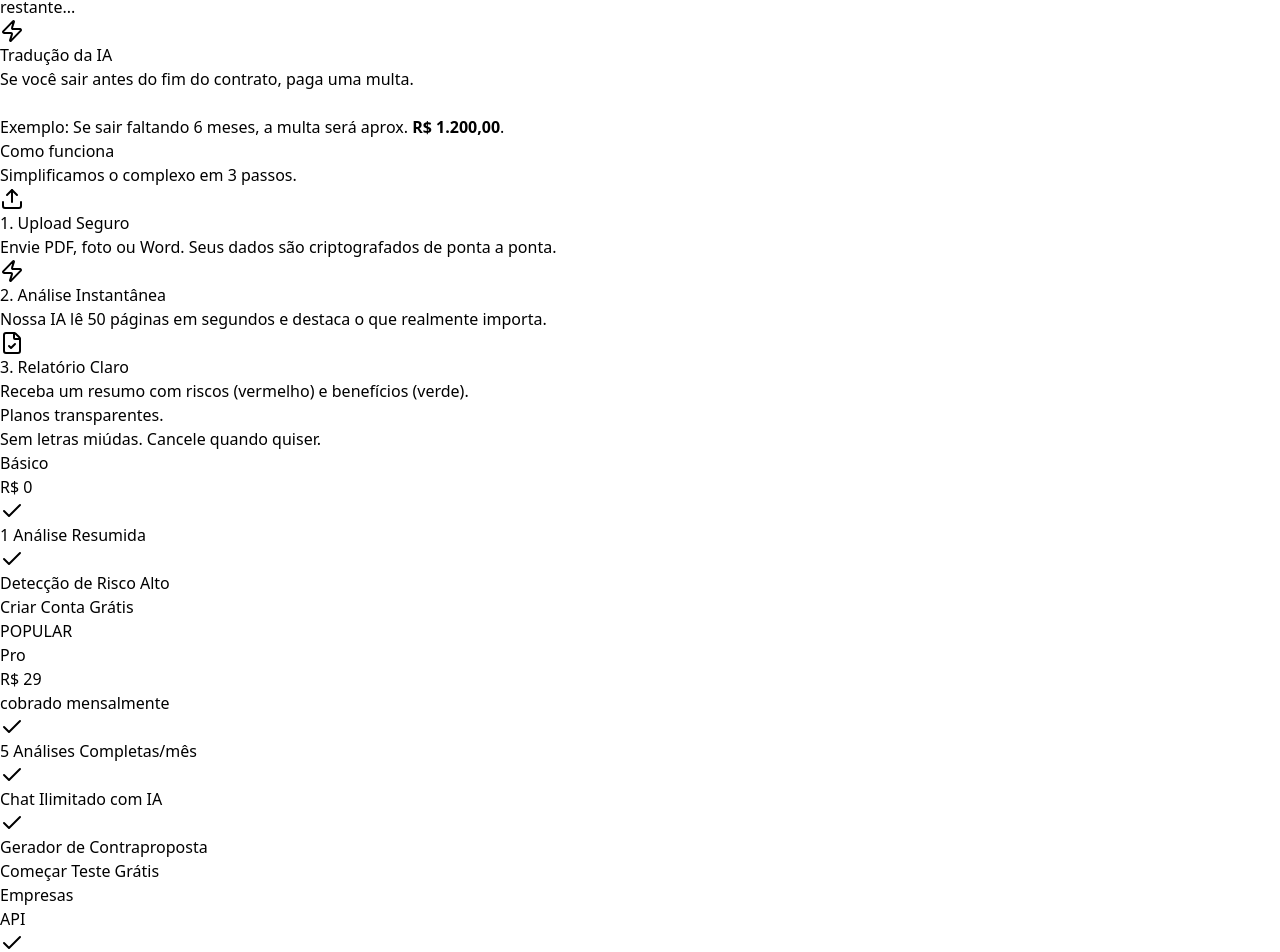
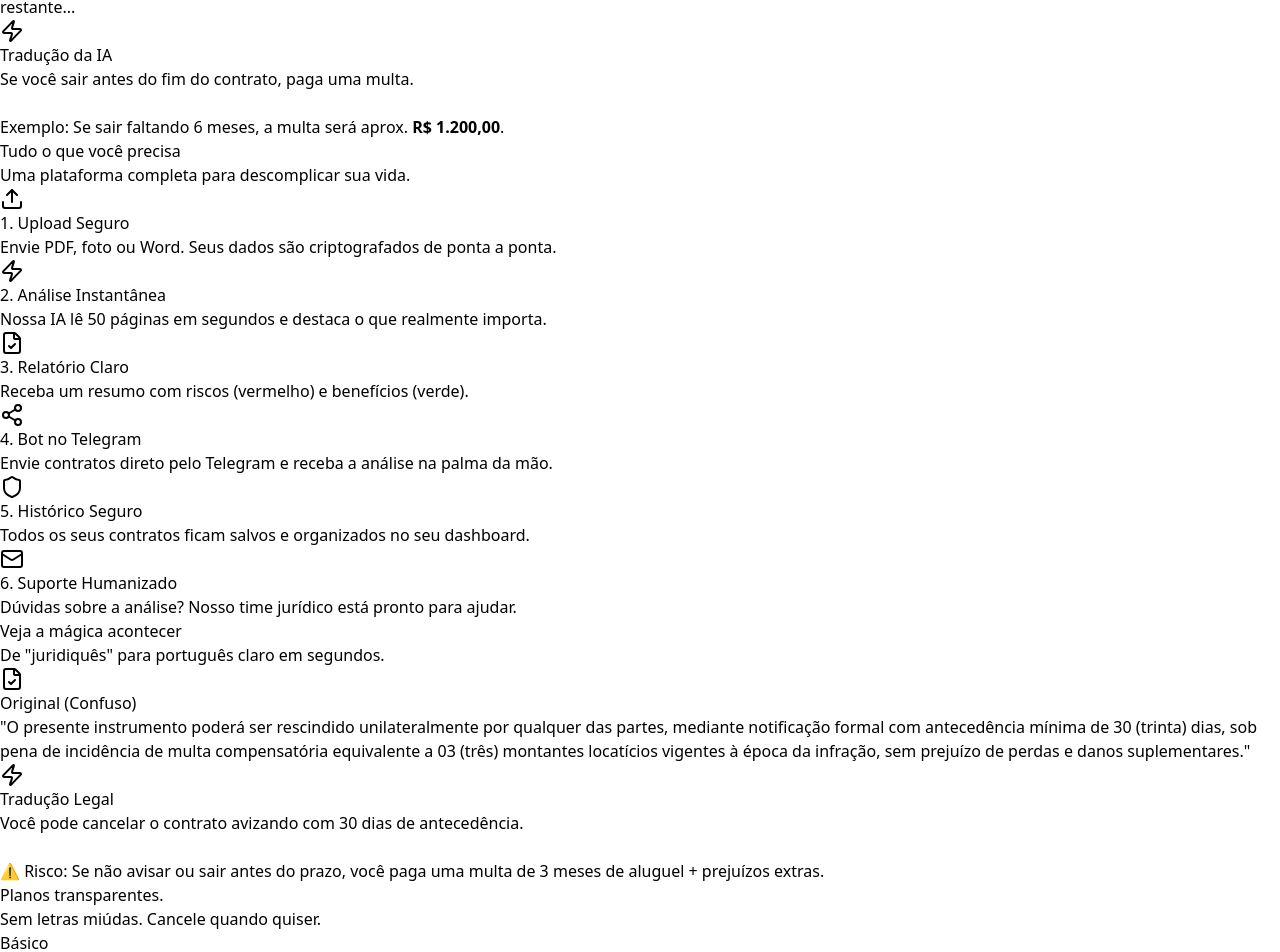
Before and after one commit to rogercsar/tradutorlegal, a React (Vite) app: page / in a window 1280 px wide. Shown: the part 657-1609 px from the top of the page. Built offline with nearby package versions, Linux system fonts and the light colour scheme.

Commit message:
Content: Adiciona AGORA SIM a secao de Exemplo Pratico

```diff
--- a/src/views/LandingPage.jsx
+++ b/src/views/LandingPage.jsx
@@ -40,7 +40,7 @@ const LandingPage = ({ setView, setIsLoginMode }) => (
             <div className="max-w-7xl mx-auto px-4 relative z-10 text-center">
                 <div className="inline-flex items-center gap-2 px-4 py-2 bg-white rounded-full shadow-sm border border-gray-200 mb-8 animate-fade-in-up">
                     <span className="flex h-2 w-2 rounded-full bg-green-500"></span>
-                    <span className="text-sm font-medium text-gray-600">+10.000 contratos simplificados hoje</span>
+                    <span className="text-sm font-medium text-gray-600">Simplifique seus contratos hoje</span>
                 </div>
 
                 <h1 className="text-5xl md:text-7xl font-extrabold text-gray-900 tracking-tight mb-8 leading-[1.1]">
@@ -98,15 +98,18 @@ const LandingPage = ({ setView, setIsLoginMode }) => (
         <section id="funciona" className="py-24 bg-white">
             <div className="max-w-7xl mx-auto px-4">
                 <div className="text-center mb-20">
-                    <h2 className="text-3xl font-bold text-gray-900 mb-4">Como funciona</h2>
-                    <p className="text-lg text-gray-500">Simplificamos o complexo em 3 passos.</p>
+                    <h2 className="text-3xl font-bold text-gray-900 mb-4">Tudo o que você precisa</h2>
+                    <p className="text-lg text-gray-500">Uma plataforma completa para descomplicar sua vida.</p>
                 </div>
 
                 <div className="grid md:grid-cols-3 gap-8">
                     {[
                         { icon: Upload, color: "text-blue-600", bg: "bg-blue-50", title: "1. Upload Seguro", desc: "Envie PDF, foto ou Word. Seus dados são criptografados de ponta a ponta." },
                         { icon: Zap, color: "text-purple-600", bg: "bg-purple-50", title: "2. Análise Instantânea", desc: "Nossa IA lê 50 páginas em segundos e destaca o que realmente importa." },
-                        { icon: FileCheck, color: "text-green-600", bg: "bg-green-50", title: "3. Relatório Claro", desc: "Receba um resumo com riscos (vermelho) e benefícios (verde)." }
+                        { icon: FileCheck, color: "text-green-600", bg: "bg-green-50", title: "3. Relatório Claro", desc: "Receba um resumo com riscos (vermelho) e benefícios (verde)." },
+                        { icon: Share2, color: "text-indigo-600", bg: "bg-indigo-50", title: "4. Bot no Telegram", desc: "Envie contratos direto pelo Telegram e receba a análise na palma da mão." },
+                        { icon: Shield, color: "text-teal-600", bg: "bg-teal-50", title: "5. Histórico Seguro", desc: "Todos os seus contratos ficam salvos e organizados no seu dashboard." },
+                        { icon: Mail, color: "text-orange-600", bg: "bg-orange-50", title: "6. Suporte Humanizado", desc: "Dúvidas sobre a análise? Nosso time jurídico está pronto para ajudar." }
                     ].map((feature, idx) => (
                         <div key={idx} className="group p-8 rounded-3xl border border-gray-100 bg-gray-50 hover:bg-white hover:shadow-xl hover:-translate-y-1 transition-all duration-300">
                             <div className={`w-14 h-14 ${feature.bg} rounded-2xl flex items-center justify-center mb-6 group-hover:scale-110 transition-transform`}>
@@ -116,6 +119,48 @@ const LandingPage = ({ setView, setIsLoginMode }) => (
                             <p className="text-gray-500 leading-relaxed">{feature.desc}</p>
                         </div>
                     ))}
+                </div>
+            </div>
+        </section>
+
+        {/* Exemplo Prático (Before/After) */}
+        <section id="exemplo" className="py-24 bg-blue-50">
+            <div className="max-w-7xl mx-auto px-4">
+                <div className="text-center mb-16">
+                    <h2 className="text-3xl font-bold text-gray-900 mb-4">Veja a mágica acontecer</h2>
+                    <p className="text-lg text-gray-500">De "juridiquês" para português claro em segundos.</p>
+                </div>
+
+                <div className="grid md:grid-cols-2 gap-8 items-stretch">
+                    {/* Before */}
+                    <div className="bg-white rounded-3xl p-8 shadow-sm border border-red-100 relative overflow-hidden">
+                        <div className="absolute top-0 left-0 w-full h-1 bg-red-400"></div>
+                        <div className="flex items-center gap-3 mb-6">
+                            <div className="bg-red-100 p-2 rounded-lg">
+                                <FileCheck className="h-6 w-6 text-red-500" />
+                            </div>
+                            <h3 className="font-bold text-gray-900">Original (Confuso)</h3>
+                        </div>
+                        <p className="font-serif text-gray-600 leading-relaxed text-sm italic">
+                            "O presente instrumento poderá ser rescindido unilateralmente por qualquer das partes, mediante notificação formal com antecedência mínima de 30 (trinta) dias, sob pena de incidência de multa compensatória equivalente a 03 (três) montantes locatícios vigentes à época da infração, sem prejuízo de perdas e danos suplementares."
+                        </p>
+                    </div>
+
+                    {/* After */}
+                    <div className="bg-white rounded-3xl p-8 shadow-xl border border-blue-100 relative overflow-hidden transform md:scale-105 z-10">
+                        <div className="absolute top-0 left-0 w-full h-1 bg-blue-500"></div>
+                        <div className="flex items-center gap-3 mb-6">
+                            <div className="bg-blue-100 p-2 rounded-lg">
+                                <Zap className="h-6 w-6 text-blue-600" />
+                            </div>
+                            <h3 className="font-bold text-blue-600">Tradução Legal</h3>
+                        </div>
+                        <p className="text-gray-700 leading-relaxed font-medium">
+                            <span className="bg-yellow-100 px-1 rounded">Você pode cancelar o contrato</span> avizando com 30 dias de antecedência.
+                            <br /><br />
+                            ⚠️ <span className="font-bold text-gray-900">Risco:</span> Se não avisar ou sair antes do prazo, você paga uma multa de <span className="text-red-600 font-bold">3 meses de aluguel</span> + prejuízos extras.
+                        </p>
+                    </div>
                 </div>
             </div>
         </section>
```
